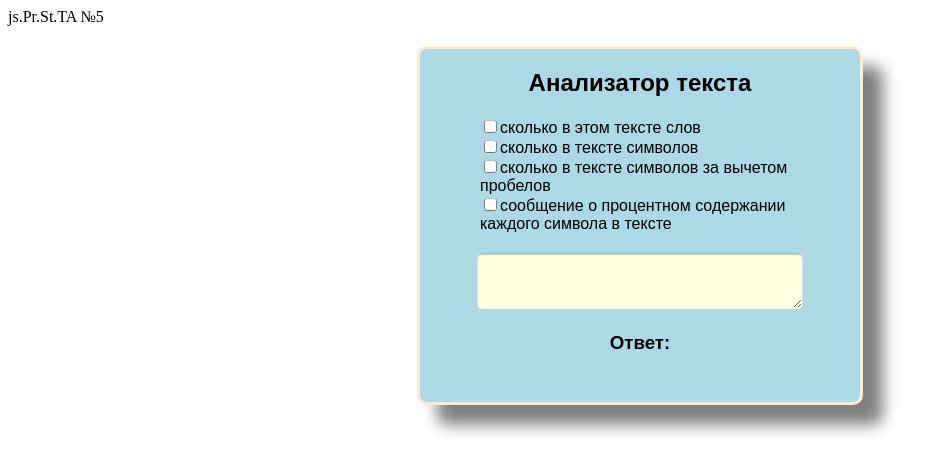
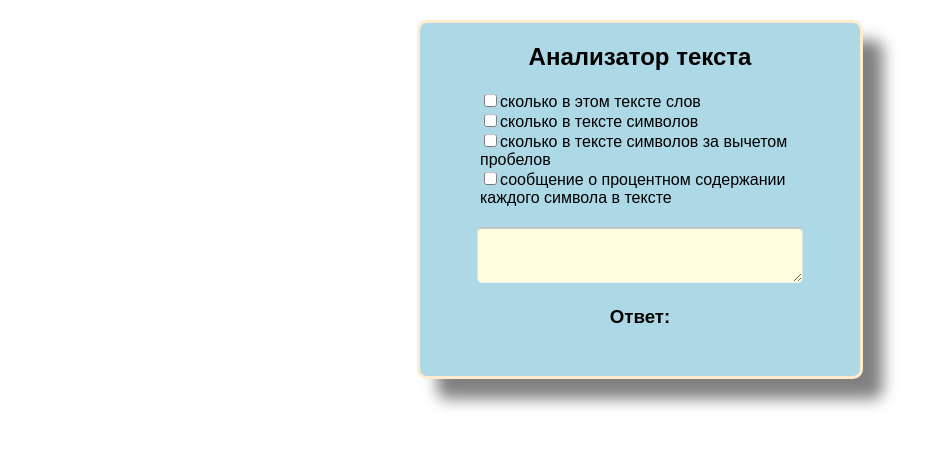
Before and after one commit to bondarenkoav240486/textAnalyzer, a plain HTML site: page index.html in a window 1280 px wide. Shown: the whole page, without its empty margins (0-948 px from the left). Drawn offline with Linux system fonts and the light colour scheme.

Commit message:
Add files via upload
commit1

```diff
--- a/index.html
+++ b/index.html
@@ -3,9 +3,8 @@
 <head>
 	<meta charset="UTF-8">
 	<meta name="viewport" content="width=device-width, initial-scale=1.0">
-	<title>3newPractic</title>
+	<title>textAnalyzer</title>
 
-js.Pr.St.TA №5
 
 
 	<style>
@@ -151,7 +150,6 @@ function procentAllChars(obj,str){
 			let objProc={};
 			for(let key in obj){
 				objProc[ key]=Math.round((obj[key]/str.length*100)*10)/10
-		// console.log( key, obj[key],objProc[ obj[key]])
 	}
 	return objProc
 }
@@ -168,5 +166,3 @@ function objToStrWithPercent(obj){
 
 
 </body>
-
-<!-- m07Nu8V4P6fFr6lZ -->
```
Lines whose indentation alone changed are shown as unchanged.
